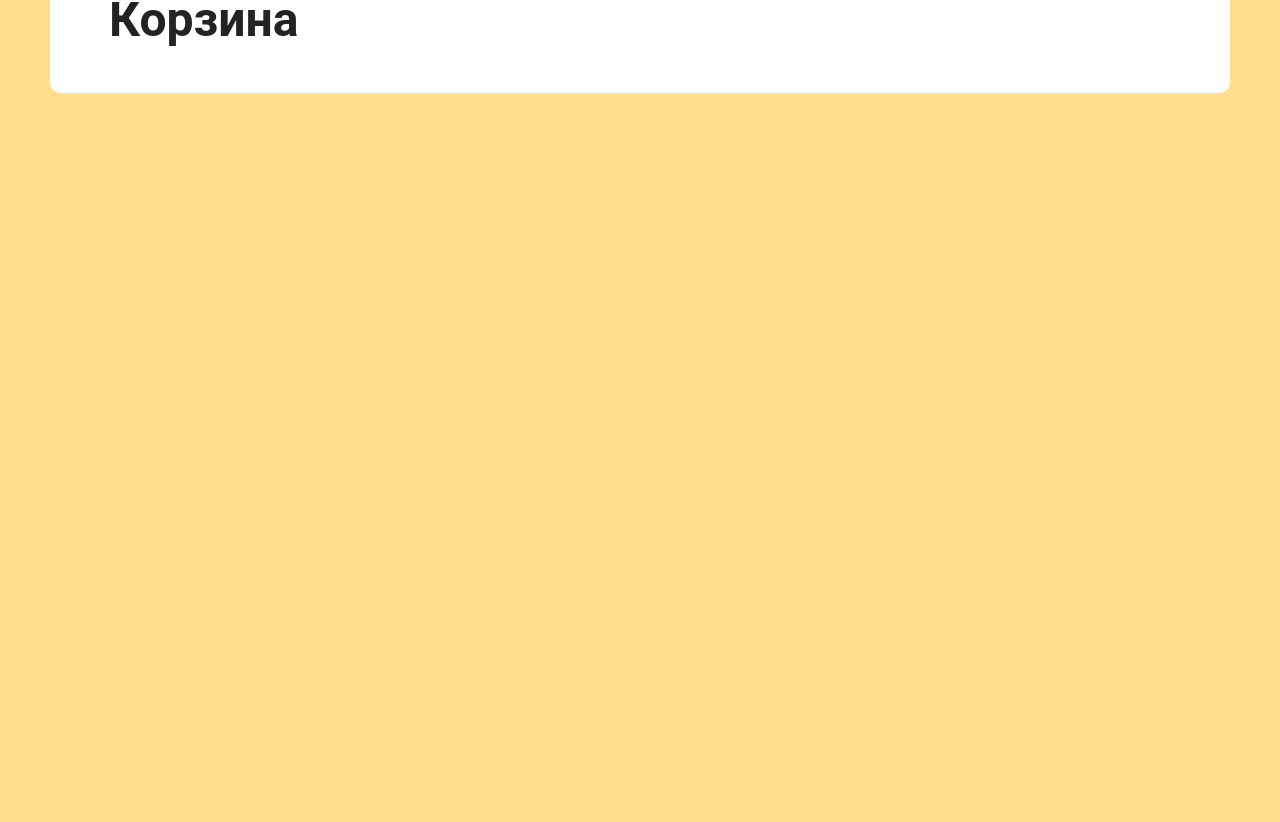
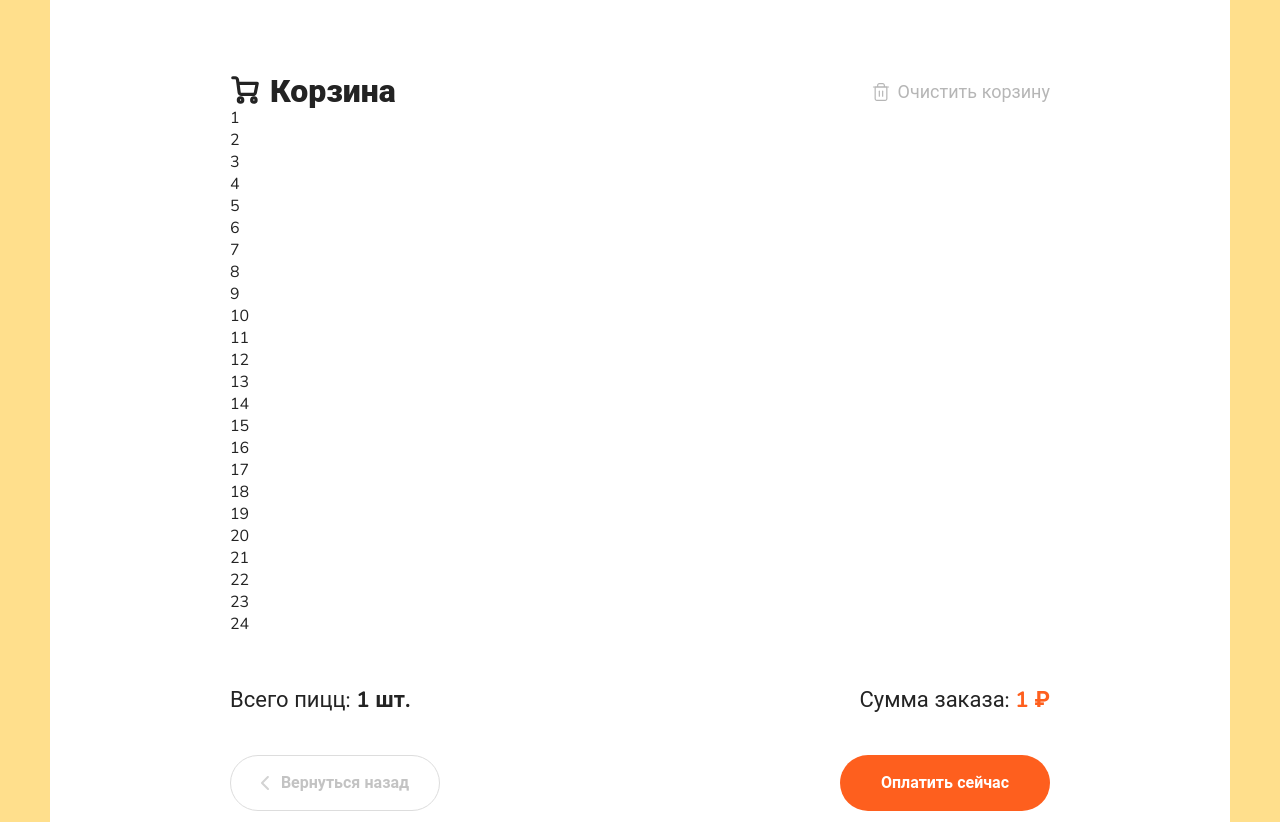
Before and after one commit to dmZabelin/react-pizza-v2, a React (Create React App) app: page /cart in a window 1280 px wide. Shown: the part 238-1060 px from the top of the page. Before the commit the page ends 800 px from the top, so only its background shows below. Built offline with nearby package versions, Linux system fonts and the light colour scheme.

Commit message:
add response css

```diff
--- a/src/pages/Cart.jsx
+++ b/src/pages/Cart.jsx
@@ -1,10 +1,123 @@
 import React from 'react';
+import { Link } from 'react-router-dom';
 import { Layout } from '../components/Layout';
 
 export const Cart = () => {
   return (
     <Layout>
-      <h1> Корзина</h1>
+      <div className='container container--cart'>
+        <div className='cart'>
+          <div className='cart__top'>
+            <h2 className='content__title'>
+              <svg
+                width='18'
+                height='18'
+                viewBox='0 0 18 18'
+                fill='none'
+                xmlns='http://www.w3.org/2000/svg'>
+                <path
+                  d='M6.33333 16.3333C7.06971 16.3333 7.66667 15.7364 7.66667 15C7.66667 14.2636 7.06971 13.6667 6.33333 13.6667C5.59695 13.6667 5 14.2636 5 15C5 15.7364 5.59695 16.3333 6.33333 16.3333Z'
+                  stroke='white'
+                  strokeWidth='1.8'
+                  strokeLinecap='round'
+                  strokeLinejoin='round'></path>
+                <path
+                  d='M14.3333 16.3333C15.0697 16.3333 15.6667 15.7364 15.6667 15C15.6667 14.2636 15.0697 13.6667 14.3333 13.6667C13.597 13.6667 13 14.2636 13 15C13 15.7364 13.597 16.3333 14.3333 16.3333Z'
+                  stroke='white'
+                  strokeWidth='1.8'
+                  strokeLinecap='round'
+                  strokeLinejoin='round'></path>
+                <path
+                  d='M4.78002 4.99999H16.3334L15.2134 10.5933C15.1524 10.9003 14.9854 11.176 14.7417 11.3722C14.4979 11.5684 14.1929 11.6727 13.88 11.6667H6.83335C6.50781 11.6694 6.1925 11.553 5.94689 11.3393C5.70128 11.1256 5.54233 10.8295 5.50002 10.5067L4.48669 2.82666C4.44466 2.50615 4.28764 2.21182 4.04482 1.99844C3.80201 1.78505 3.48994 1.66715 3.16669 1.66666H1.66669'
+                  stroke='white'
+                  strokeWidth='1.8'
+                  strokeLinecap='round'
+                  strokeLinejoin='round'></path>
+              </svg>
+              Корзина
+            </h2>
+            <div onClick={console.log('test')} className='cart__clear'>
+              <svg
+                width='20'
+                height='20'
+                viewBox='0 0 20 20'
+                fill='none'
+                xmlns='http://www.w3.org/2000/svg'>
+                <path
+                  d='M2.5 5H4.16667H17.5'
+                  stroke='#B6B6B6'
+                  strokeWidth='1.2'
+                  strokeLinecap='round'
+                  strokeLinejoin='round'></path>
+                <path
+                  d='M6.66663 5.00001V3.33334C6.66663 2.89131 6.84222 2.46739 7.15478 2.15483C7.46734 1.84227 7.89127 1.66667 8.33329 1.66667H11.6666C12.1087 1.66667 12.5326 1.84227 12.8451 2.15483C13.1577 2.46739 13.3333 2.89131 13.3333 3.33334V5.00001M15.8333 5.00001V16.6667C15.8333 17.1087 15.6577 17.5326 15.3451 17.8452C15.0326 18.1577 14.6087 18.3333 14.1666 18.3333H5.83329C5.39127 18.3333 4.96734 18.1577 4.65478 17.8452C4.34222 17.5326 4.16663 17.1087 4.16663 16.6667V5.00001H15.8333Z'
+                  stroke='#B6B6B6'
+                  strokeWidth='1.2'
+                  strokeLinecap='round'
+                  strokeLinejoin='round'></path>
+                <path
+                  d='M8.33337 9.16667V14.1667'
+                  stroke='#B6B6B6'
+                  strokeWidth='1.2'
+                  strokeLinecap='round'
+                  strokeLinejoin='round'></path>
+                <path
+                  d='M11.6666 9.16667V14.1667'
+                  stroke='#B6B6B6'
+                  strokeWidth='1.2'
+                  strokeLinecap='round'
+                  strokeLinejoin='round'></path>
+              </svg>
+
+              <span>Очистить корзину</span>
+            </div>
+          </div>
+          <div className='content__items'>
+            {[
+              1, 2, 3, 4, 5, 6, 7, 8, 9, 10, 11, 12, 13, 14, 15, 16, 17, 18, 19, 20, 21, 22, 23, 24,
+            ].map((el) => (
+              <div> {el} </div>
+            ))}
+            {/* items.map((item: any) => (
+              <CartItem key={item.id} {...item} />
+            )) */}
+          </div>
+          <div className='cart__bottom'>
+            <div className='cart__bottom-details'>
+              <span>
+                {' '}
+                Всего пицц: <b>{1} шт.</b>{' '}
+              </span>
+              <span>
+                {' '}
+                Сумма заказа: <b>{1} ₽</b>{' '}
+              </span>
+            </div>
+            <div className='cart__bottom-buttons'>
+              <Link to='/' className='button button--outline button--add go-back-btn'>
+                <svg
+                  width='8'
+                  height='14'
+                  viewBox='0 0 8 14'
+                  fill='none'
+                  xmlns='http://www.w3.org/2000/svg'>
+                  <path
+                    d='M7 13L1 6.93015L6.86175 1'
+                    stroke='#D3D3D3'
+                    strokeWidth='1.5'
+                    strokeLinecap='round'
+                    strokeLinejoin='round'></path>
+                </svg>
+
+                <span>Вернуться назад</span>
+              </Link>
+              <div className='button pay-btn'>
+                <span>Оплатить сейчас</span>
+              </div>
+            </div>
+          </div>
+        </div>
+      </div>
     </Layout>
   );
 };
--- a/src/pages/Home.jsx
+++ b/src/pages/Home.jsx
@@ -16,6 +16,7 @@
         setPizzas(data);
         setIsLoading(false);
       });
+    window.scroll(0, 0);
   }, []);
   return (
     <Layout>
--- a/src/scss/app.scss
+++ b/src/scss/app.scss
@@ -5,6 +5,7 @@
 
 body {
   background-color: $background;
+  min-width: 320px;
 }
 
 .wrapper {
@@ -50,8 +51,10 @@
   &__items {
     display: grid;
     grid-template-columns: repeat(4, 1fr);
-    grid-template-rows: repeat(1, 1fr);
-    grid-column-gap: 11px;
+    grid-template-rows: repeat(2, 1fr);
+    grid-column-gap: 20px;
+
+    justify-content: center;
 
     @media (max-width: 1400px) {
       grid-template-columns: repeat(3, 1fr);
@@ -71,39 +74,22 @@
     align-items: center;
     justify-content: space-between;
 
-    @media (max-width: 1260px) {
+    @media (max-width: 1400px) {
+      flex-direction: column-reverse;
+
       .categories {
         width: 100%;
         overflow: auto;
 
         ul {
           width: 785px;
+          margin: auto;
         }
       }
 
       .sort {
-        padding-left: 20px;
-        b {
-          display: none;
-        }
+        margin-bottom: 30px;
       }
-    }
-
-    @media (max-width: 760px) {
-      .categories {
-        ul {
-          li {
-            padding: 8px 20px;
-          }
-        }
-      }
-    }
-
-    @media (max-width: 820px) {
-      .categories {
-        margin-top: 30px;
-      }
-      flex-direction: column-reverse;
     }
   }
 }
--- a/src/scss/components/_pizza-block.scss
+++ b/src/scss/components/_pizza-block.scss
@@ -1,6 +1,7 @@
 @import '../variables';
 
 .pizza-block {
+  margin: auto;
   width: 280px;
   text-align: center;
   margin-bottom: 65px;
```
